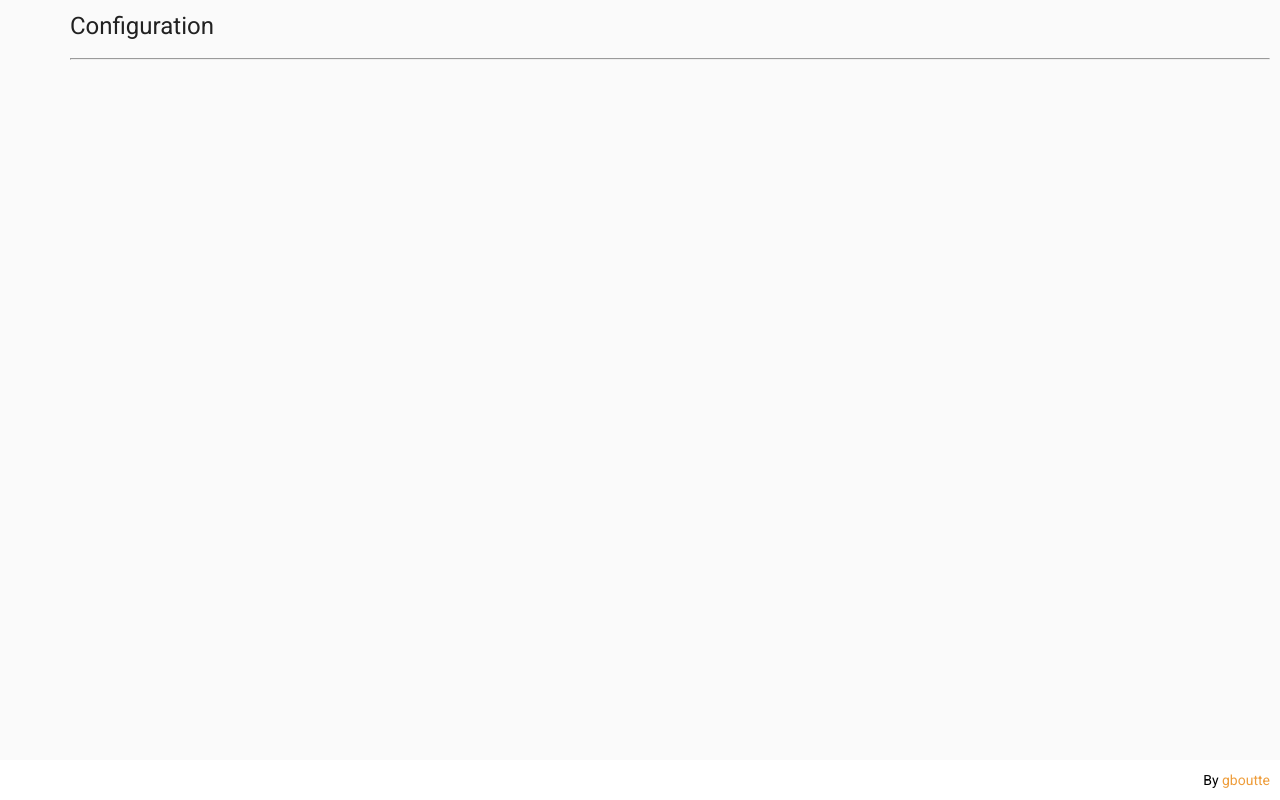
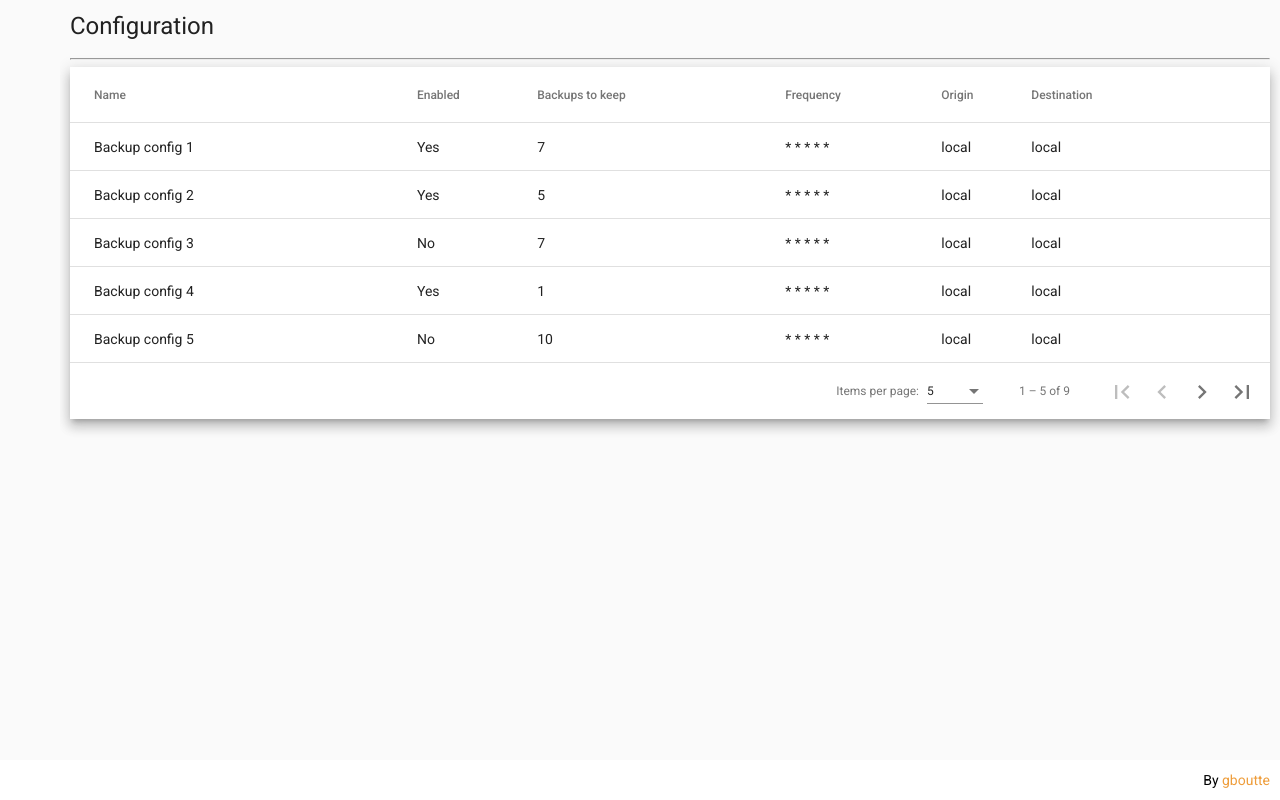
Before and after one commit to gboutte/mybackups-front, an Angular app: page /configuration in a window 1280 px wide. Built offline with nearby package versions, Linux system fonts and the light colour scheme.

Commit message:
starting page backups config

```diff
--- /dev/null
+++ b/src/app/Modules/configuration.module.ts
@@ -0,0 +1,25 @@
+import { NgModule } from "@angular/core";
+import { BackupsConfigsTableComponent } from "../Pages/ConfigurationComponent/BackupsConfigsTableComponent/backups-configs-table.component";
+import { MaterialModule } from "./material.module";
+import { CommonModule } from '@angular/common';
+import { ConfigurationComponent } from "../Pages/ConfigurationComponent/configuration.component";
+
+@NgModule({
+  imports: [
+    MaterialModule,
+    CommonModule,
+  ],
+  declarations: [
+    ConfigurationComponent,
+    BackupsConfigsTableComponent,
+  ],
+  exports: [
+
+  ],
+  providers: [
+
+  ],
+  entryComponents: []
+})
+export class ConfigurationModule {
+}
--- /dev/null
+++ b/src/app/Pages/ConfigurationComponent/BackupsConfigsTableComponent/backups-configs-table.component.html
@@ -0,0 +1,48 @@
+<div class="mat-elevation-z8">
+  <table mat-table [dataSource]="dataSource">
+
+    <!--- Note that these columns can be defined in any order.
+          The actual rendered columns are set as a property on the row definition" -->
+
+    <!-- Name Column -->
+    <ng-container matColumnDef="name">
+      <th mat-header-cell *matHeaderCellDef> Name </th>
+      <td mat-cell *matCellDef="let config"> {{config.name}} </td>
+    </ng-container>
+
+    <!-- Enabled Column -->
+    <ng-container matColumnDef="enabled">
+      <th mat-header-cell *matHeaderCellDef> Enabled </th>
+      <td mat-cell *matCellDef="let config"> {{config.enabled? 'Yes':'No'}} </td>
+    </ng-container>
+
+    <!-- to_keep Column -->
+    <ng-container matColumnDef="to_keep">
+      <th mat-header-cell *matHeaderCellDef [style.display]="nbColumnsHide >= 3 ? 'none' : 'table-cell'"> Backups to keep </th>
+      <td mat-cell *matCellDef="let config" [style.display]="nbColumnsHide >= 3 ? 'none' : 'table-cell'"> {{config.to_keep}} </td>
+    </ng-container>
+
+    <!-- frequency Column -->
+    <ng-container matColumnDef="frequency">
+      <th mat-header-cell *matHeaderCellDef> Frequency </th>
+      <td mat-cell *matCellDef="let config"> {{config.frequency}} </td>
+    </ng-container>
+
+    <!-- from_type Column -->
+    <ng-container matColumnDef="from_type">
+      <th mat-header-cell *matHeaderCellDef [style.display]="nbColumnsHide >= 2 ? 'none' : 'table-cell'"> Origin </th>
+      <td mat-cell *matCellDef="let config" [style.display]="nbColumnsHide >= 2 ? 'none' : 'table-cell'"> {{config.from_type}} </td>
+    </ng-container>
+
+    <!-- to_type Column -->
+    <ng-container matColumnDef="to_type">
+      <th mat-header-cell *matHeaderCellDef [style.display]="nbColumnsHide >= 2 ? 'none' : 'table-cell'"> Destination </th>
+      <td mat-cell *matCellDef="let config" [style.display]="nbColumnsHide >= 2 ? 'none' : 'table-cell'"> {{config.to_type}} </td>
+    </ng-container>
+
+    <tr mat-header-row *matHeaderRowDef="displayedColumns"></tr>
+    <tr mat-row *matRowDef="let row; columns: displayedColumns;"></tr>
+  </table>
+  <mat-paginator [pageSizeOptions]="[5, 10, 20]" showFirstLastButtons aria-label="Select page of periodic elements">
+  </mat-paginator>
+</div>
--- /dev/null
+++ b/src/app/Pages/ConfigurationComponent/BackupsConfigsTableComponent/backups-configs-table.component.scss
@@ -0,0 +1,3 @@
+table {
+    width: 100%;
+}
--- /dev/null
+++ b/src/app/Pages/ConfigurationComponent/BackupsConfigsTableComponent/backups-configs-table.component.ts
@@ -0,0 +1,54 @@
+import {AfterViewInit, Component, HostListener, OnInit, ViewChild} from '@angular/core';
+import { MatPaginator } from '@angular/material/paginator';
+import { MatTableDataSource } from '@angular/material/table';
+
+export interface BackupsConfig {
+  name: string;
+  enabled: boolean;
+  to_keep:number;
+  frequency:string;
+  from_type:string;
+  to_type:string;
+}
+
+const BACKUPS_CONFIG_DATA: BackupsConfig[] = [
+  {name: "Backup config 1", enabled: true, to_keep: 7, frequency: '* * * * *',from_type:'local',to_type:'local'},
+  {name: "Backup config 2", enabled: true, to_keep: 5, frequency: '* * * * *',from_type:'local',to_type:'local'},
+  {name: "Backup config 3", enabled: false, to_keep: 7, frequency: '* * * * *',from_type:'local',to_type:'local'},
+  {name: "Backup config 4", enabled: true, to_keep: 1, frequency: '* * * * *',from_type:'local',to_type:'local'},
+  {name: "Backup config 5", enabled: false, to_keep: 10, frequency: '* * * * *',from_type:'local',to_type:'local'},
+  {name: "Backup config 5", enabled: false, to_keep: 10, frequency: '* * * * *',from_type:'local',to_type:'local'},
+  {name: "Backup config 5", enabled: false, to_keep: 10, frequency: '* * * * *',from_type:'local',to_type:'local'},
+  {name: "Backup config 5", enabled: false, to_keep: 10, frequency: '* * * * *',from_type:'local',to_type:'local'},
+  {name: "Backup config 5", enabled: false, to_keep: 10, frequency: '* * * * *',from_type:'local',to_type:'local'},
+];
+
+@Component({
+  selector: 'mb-backups-configs-table',
+  styleUrls: ['backups-configs-table.component.scss'],
+  templateUrl: 'backups-configs-table.component.html',
+})
+export class BackupsConfigsTableComponent implements AfterViewInit,OnInit{
+  displayedColumns: string[] = ['name', 'enabled', 'to_keep','frequency','from_type','to_type'];
+  dataSource = new MatTableDataSource<BackupsConfig>(BACKUPS_CONFIG_DATA);
+  nbColumnsHide = 0;
+  @ViewChild(MatPaginator) paginator!: MatPaginator;
+
+  ngOnInit() {
+    this.onResize();
+  }
+  ngAfterViewInit() {
+    this.dataSource.paginator = this.paginator;
+  }
+  @HostListener('window:resize', ['$event'])
+  private onResize() {
+    if (window.innerWidth < 420) {
+      this.nbColumnsHide = 3;
+    }  else if (window.innerWidth < 550) {
+      this.nbColumnsHide = 2;
+    } else {
+      this.nbColumnsHide = 0;
+    }
+    console.log(this.nbColumnsHide)
+  }
+}
--- a/src/app/Pages/ConfigurationComponent/configuration.component.html
+++ b/src/app/Pages/ConfigurationComponent/configuration.component.html
@@ -1,2 +1,3 @@
 <h1>Configuration</h1>
 <hr>
+<mb-backups-configs-table></mb-backups-configs-table>
--- a/src/app/app.module.ts
+++ b/src/app/app.module.ts
@@ -7,18 +7,20 @@ import { BrowserAnimationsModule } from '@angular/platform-browser/animations';
 import { MaterialModule } from './Modules/material.module';
 import { SidebarComponent } from './Components/SidebarComponent/sidebar.component';
 import { MBRootComponent } from './MyBackupsRootComponent/mb-root.component';
+import { ConfigurationModule } from './Modules/configuration.module';
 
 @NgModule({
   declarations: [
     MBRootComponent,
     FooterComponent,
-    SidebarComponent
+    SidebarComponent,
   ],
   imports: [
     BrowserModule,
     AppRoutingModule,
     BrowserAnimationsModule,
-    MaterialModule
+    MaterialModule,
+    ConfigurationModule,
   ],
   providers: [],
   bootstrap: [MBRootComponent]
```
